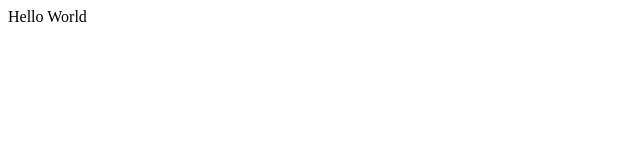
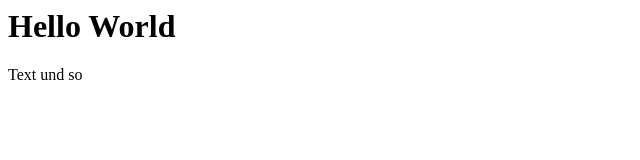
Before and after one commit to DamianSchurtenberger/major-ma-ds, a plain HTML site: page index.html in a window 1280 px wide. Shown: the whole page, without its empty margins (0-640 px from the left). Drawn offline with Linux system fonts and the light colour scheme.

Commit message:
added h1 tag to title

```diff
--- a/index.html
+++ b/index.html
@@ -1 +1,2 @@
-<p>Hello World</p>
+<h1>Hello World</h1>
+<p>Text und so</p>
```
